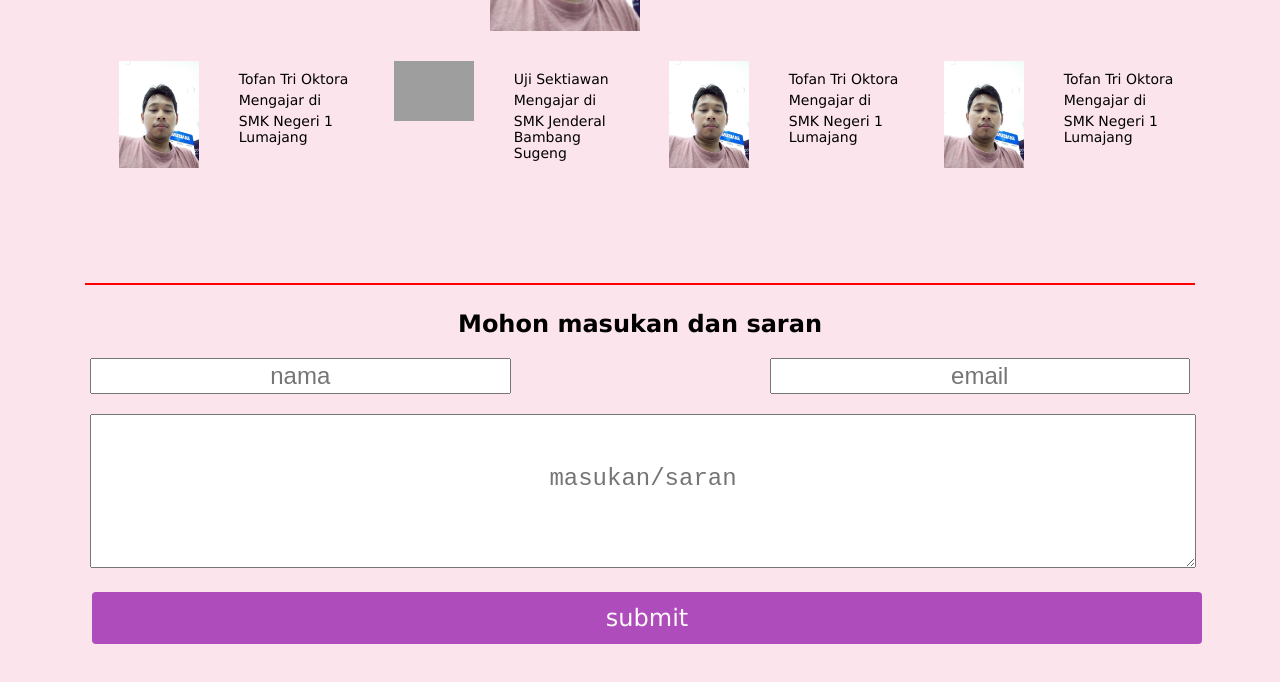
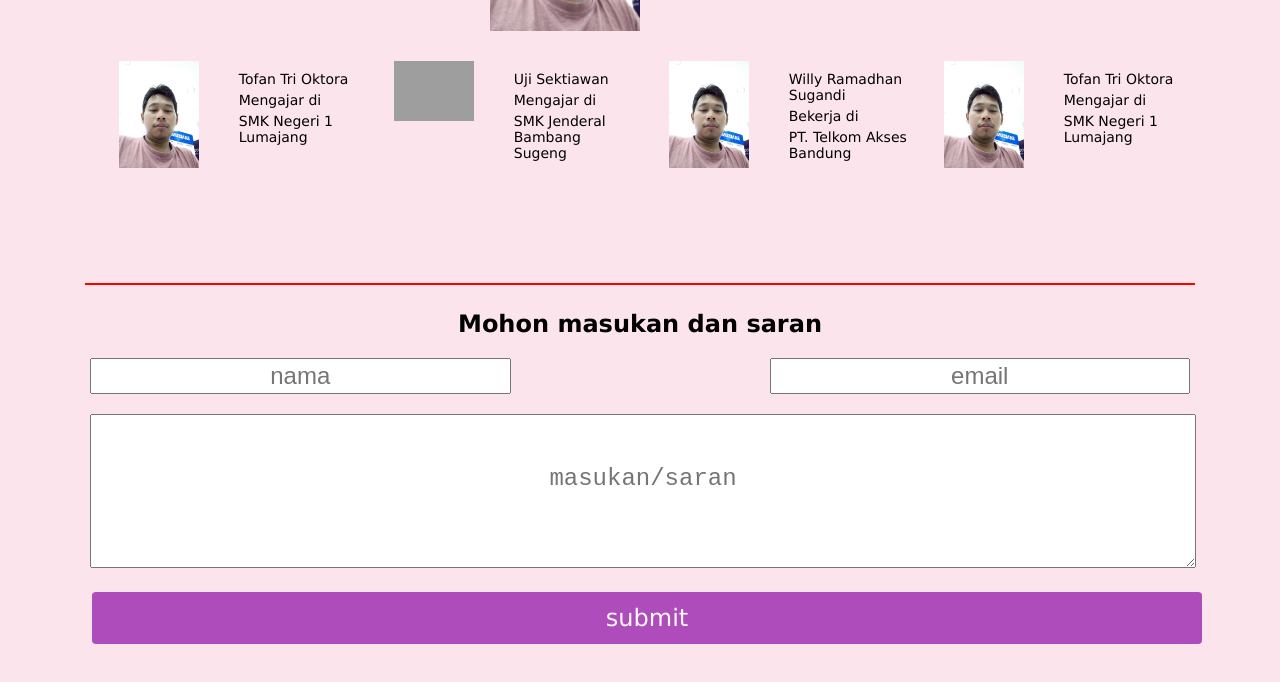
Before and after one commit to wllysgnd/html-css-J22, a plain HTML site: page index.html in a window 1280 px wide. Shown: the part 960-1642 px from the top of the page. Drawn offline with Linux system fonts and the light colour scheme; grey boxes are pictures that could not be loaded.

Commit message:
Update index.html

```diff
--- a/index.html
+++ b/index.html
@@ -82,9 +82,9 @@
 			</div>
 			<div class="anggota-team">
 				<div class="detail">
-					<p>Tofan Tri Oktora</p>
-					<p>Mengajar di</p>
-					<p>SMK Negeri 1 Lumajang</p>
+					<p>Willy Ramadhan Sugandi</p>
+					<p>Bekerja di</p>
+					<p>PT. Telkom Akses Bandung</p>
 				</div>
 			</div>
 			<div class="anggota-team">
```
